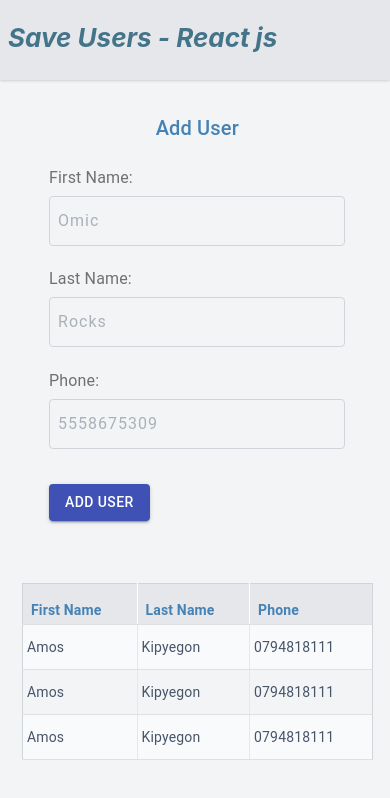
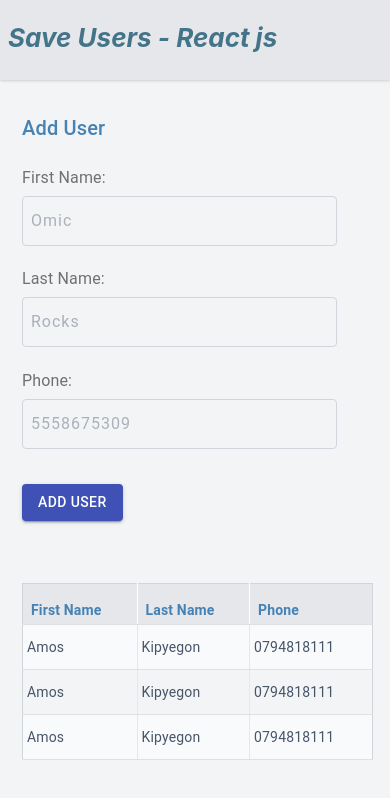
Before and after one commit to amoskipyegon1/UsersCrudApplication, a React (Vite) app in the folder PhoneBook/: page / in a window 390 px wide. Shown: the top 798 px of the page. Built offline with nearby package versions, Linux system fonts and the light colour scheme.

Commit message:
chore: Update on Responsive view

```diff
--- a/PhoneBook/src/components/App.tsx
+++ b/PhoneBook/src/components/App.tsx
@@ -9,7 +9,7 @@ const Main = styled('main')({
   flexDirection: 'row',
   justifyContent: 'space-between',
   width: '80%',
-  padding: '0px 8px',
+  padding: '0px 4px',
   gap: '12px',
   transition: 'width 300ms ease',
   // backgroundColor: '#000',
--- a/PhoneBook/src/components/PhoneDetailsForm.tsx
+++ b/PhoneBook/src/components/PhoneDetailsForm.tsx
@@ -12,17 +12,22 @@ const useStyles = makeStyles({
         gap: '1.6rem',
         transition: 'width 300ms ease',
 
+
+
         ['@media (max-width: 780px)']: {
             justifyContent: 'center',
             alignItems: 'center',
             width: '90%',
+            // padding: '2px 2px'
         },
 
-        ['@media (max-width: 950px)']: {
-            justifyContent: 'center',
-            alignItems: 'center',
-            width: '80%',
+        ['@media (max-width: 1050px)']: {
+            justifyContent: 'start',
+            alignItems: 'start',
+            width: '100%',
+
         },
+
 
     },
     input_field: {
@@ -37,13 +42,13 @@ const useStyles = makeStyles({
         ['@media (max-width: 950px)']: {
             justifyContent: 'center',
             alignItems: 'center',
-            width: '100%',
+            width: '90%',
         },
 
         ['@media (max-width: 780px)']: {
             justifyContent: 'center',
             alignItems: 'center',
-            width: '100%',
+            width: '90%',
         },
     },
     input: {
```
